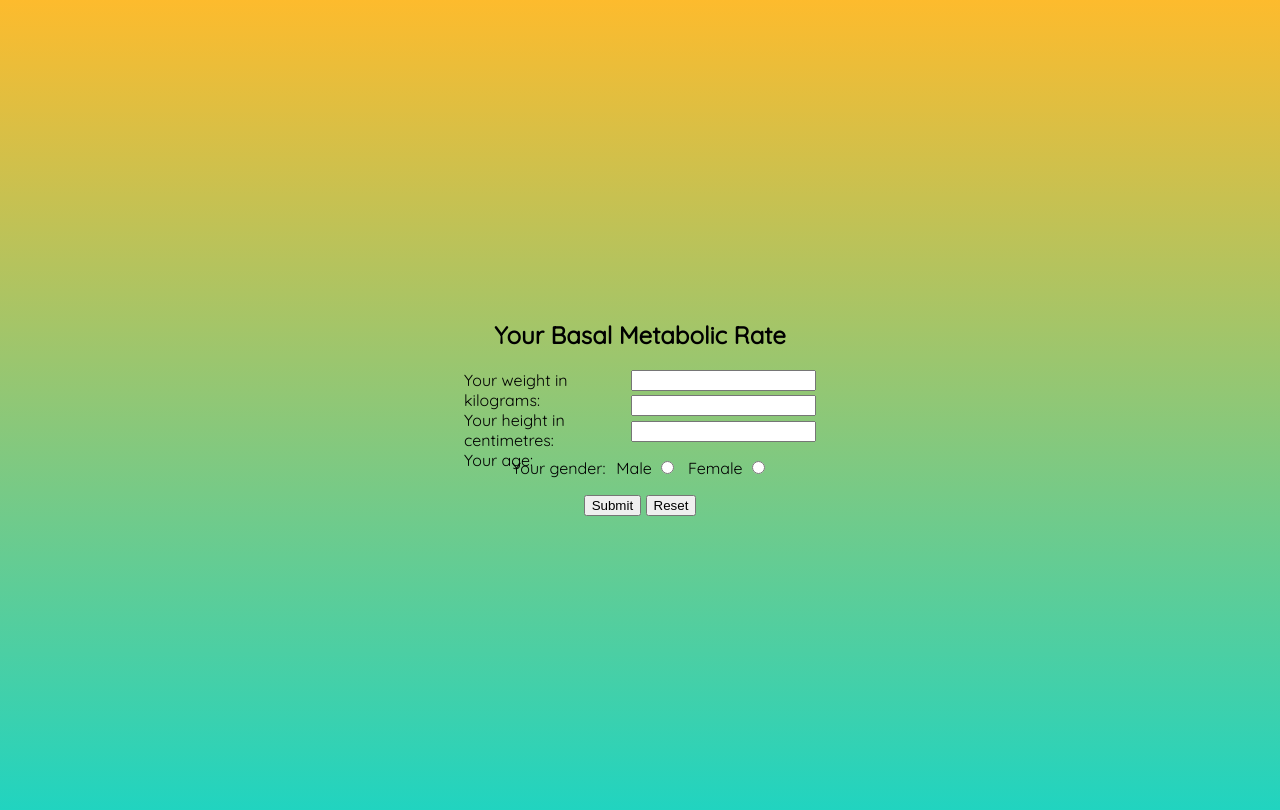
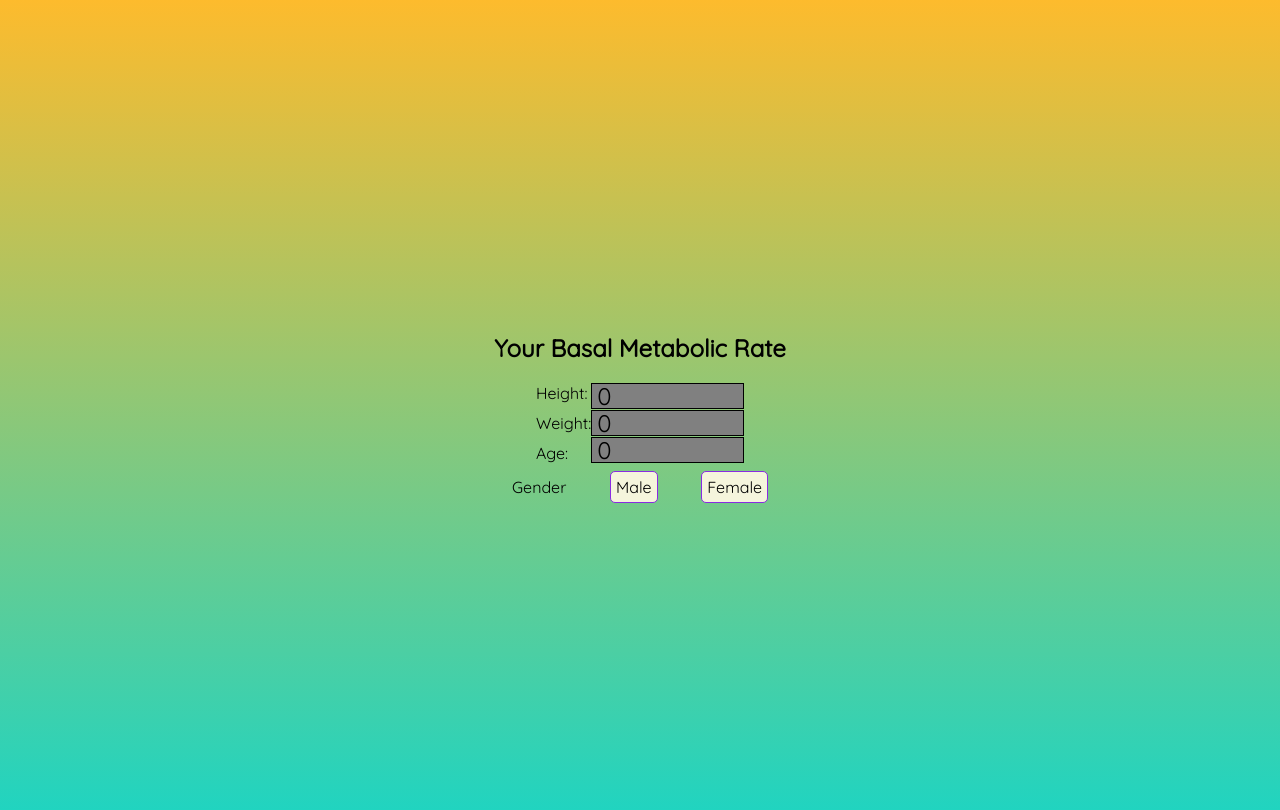
Before and after one commit to sashaij/basal_metabolic_rate_calc, a plain HTML site: page index.html in a window 1280 px wide. Drawn offline with Linux system fonts and the light colour scheme.

Commit message:
start over with page basic elements and layout

```diff
--- a/index.html
+++ b/index.html
@@ -8,33 +8,23 @@
 </head>
 <body>
     <h2 class="heading">Your Basal Metabolic Rate</h2>
-    <div class="form">
-        <div class="inputs">
-            <div class = "lables">
-                <label for="weight">Your weight in kilograms:</label>
-                <label for="height">Your height in centimetres:</label>
-                <label for="age">Your age:</label>
+    <div class="form-container">
+        <div class="form">
+            <div class="lables">
+                <div>Height: </div>
+                <div>Weight: </div>
+                <div>Age: </div>
             </div>
             <div class="input-fields">
-                <input type="number" name="weight" id="weight" size="10">
-                <input type="number" name="height" id="height" size="10">
-                <input type="number" name="age" id="age" size="10">
+                <div class="inputs active"  id="height"></div>
+                <div class="inputs"  id="weight"></div>
+                <div class="inputs"  id="age"></div>
             </div>
         </div>
         <div class="gender">
-            <p>Your gender:</p>
-            <div class="male">
-                <label for="male">Male</label>
-                <input type="radio" name = "gender" id="male" class="genders" value="Male">
-            </div>
-            <div class="female">
-                <label for="male">Female</label>
-                <input type="radio" name = "gender" id="female" class="genders" value="Female">
-            </div>
-        </div>
-        <div class="buttons">
-            <input type="submit" name="submit" id="submit">
-            <input type="reset" name="reset" id="reset">
+            <div id="gender-label">Gender</div>
+            <div id="male">Male</div>
+            <div id="female">Female</div>
         </div>
     </div>
     <script src="scripts.js"></script>
--- a/scripts.js
+++ b/scripts.js
@@ -1,14 +1,18 @@
 'use strict'
 
-const weight = document.getElementById('weight').value;
-const height = document.getElementById('height').value;
-const age = document.getElementById('weight').value;
-const gender = document.querySelector('.genders').value;
+const weight = document.getElementById('weight');
+const height = document.getElementById('height');
+const age = document.getElementById('age');
+const gender = document.querySelector('.genders');
 
 /* console.log(weight);
 console.log(height);
 console.log(age);
 console.log(gender); */
+
+weight.textContent = 0;
+height.textContent = 0;
+age.textContent = 0;
 
 const submitButton = document.getElementById('submit');
 const resetButton = document.getElementById('reset');
--- a/style.css
+++ b/style.css
@@ -3,11 +3,19 @@
 body {
     background: linear-gradient(0deg, rgba(31,212,193,1) 0%, rgba(253,187,45,1) 100%);
     height: 100vh;
-    font-family: 'Quicksand', sans-serif;
+    font-family: 'Quicksand', sans-serif, Arial, Helvetica, sans-serif;
     display: flex;
     flex-direction: column;
     justify-content: center;
     align-items: center;
+}
+
+.form-container{
+    display: flex;
+    flex-direction: column;
+    justify-content: space-between;
+    align-items: center;
+    min-height: 15vh;
 }
 
 .heading {
@@ -16,9 +24,10 @@ body {
 
 .form {
     display: flex;
-    flex-direction: column;
-    justify-content: center;
+    flex-direction: row;
+    justify-content: space-between;
     align-items: center;
+    min-width: 15vw;
 }
 
 .lables {
@@ -33,17 +42,23 @@ body {
 
 .inputs {
     width: 22rem;
+    font-size: 1.5rem;
+    padding: 0 5px;
     display: flex;
     flex-direction: row;
+    align-items: center;
     justify-content: space-between;
+    height: 3vh;
+    width: 11vw;
+    background-color: gray;
+    border: 1px solid black;
 }
 
 .input-fields, .lables {
     display: flex;
     flex-direction: column;
     justify-content: space-between;
-    height: 4.5rem;
-
+    min-height: 10vh;
 }
 
 .gender {
@@ -54,6 +69,10 @@ body {
     justify-content: space-between;
 }
 
-.male, .female {
+#male, #female {
     display: inline;
+    background-color: beige;
+    border: 1px solid blueviolet;
+    border-radius: 5px;
+    padding: 5px;
 }
```
